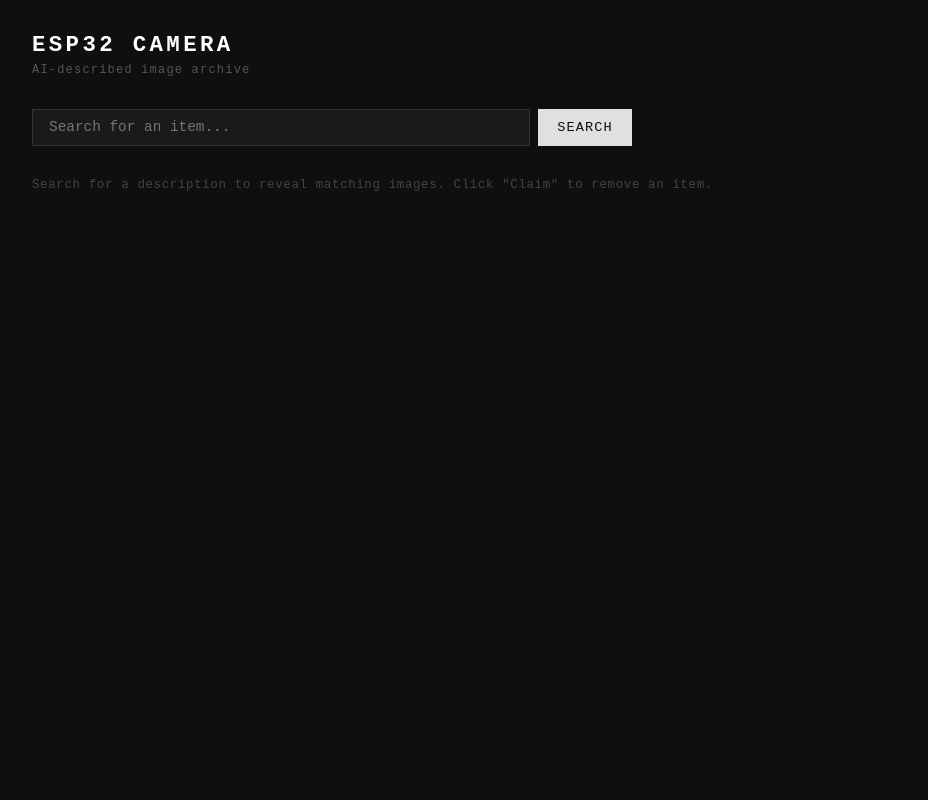
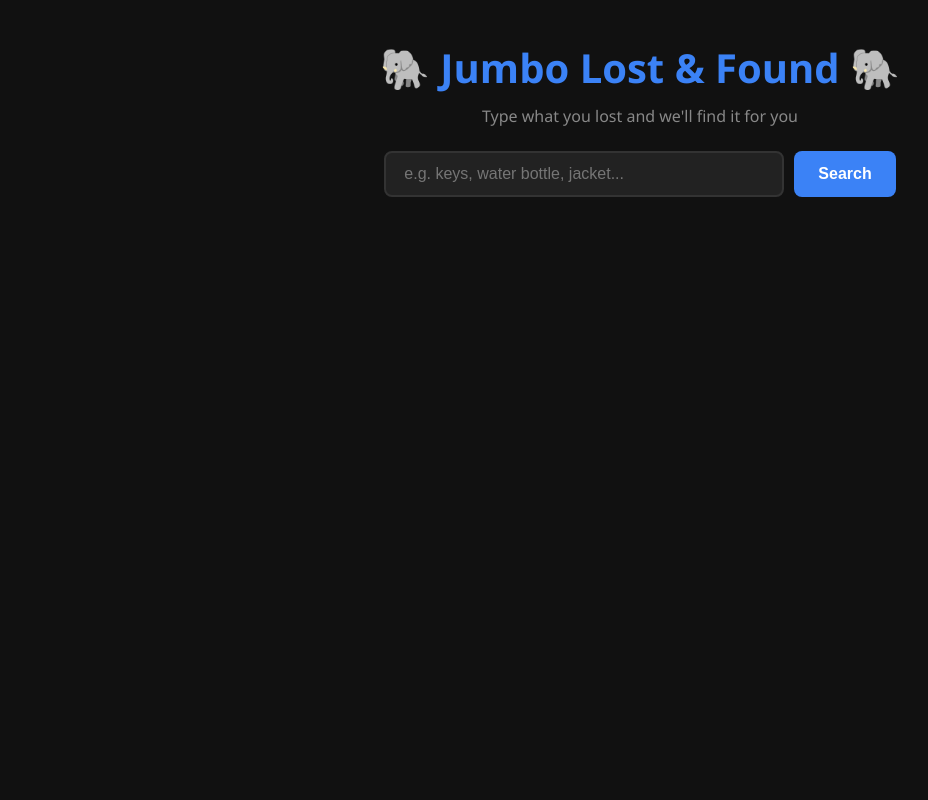
Before and after one commit to williamanderson-ship-it/ESP32cam, a Flask app: page / in a window 1280 px wide. Shown: the whole page, without its empty margins (0-928 px from the left). Run offline with Flask 3, Linux system fonts and the light colour scheme.

Commit message:
Update index.html

```diff
--- a/templates/index.html
+++ b/templates/index.html
@@ -1,58 +1,136 @@
 <!DOCTYPE html>
-<html lang="en">
+<html>
 <head>
-  <meta charset="UTF-8" />
-  <meta name="viewport" content="width=device-width, initial-scale=1.0"/>
-  <title>ESP32 Camera</title>
+    <meta charset="UTF-8">
+    <title>Jumbo Lost & Found</title>
     <style>
         * { box-sizing: border-box; margin: 0; padding: 0; }
         body {
-      font-family: 'Courier New', monospace;
-      background: #0f0f0f;
-      color: #e0e0e0;
-      min-height: 100vh;
-      padding: 2rem;
+            font-family: 'Segoe UI', sans-serif;
+            background: #111;
+            color: white;
+            padding: 40px 20px;
         }
-    h1 { font-size: 1.4rem; letter-spacing: 0.15em; text-transform: uppercase; color: #fff; margin-bottom: 0.3rem; }
-    .subtitle { font-size: 0.75rem; color: #555; letter-spacing: 0.1em; margin-bottom: 2rem; }
-    .search-row { display: flex; gap: 0.5rem; margin-bottom: 2rem; max-width: 600px; }
-    input[type="text"] {
-      flex: 1; background: #1a1a1a; border: 1px solid #333; color: #e0e0e0;
-      padding: 0.6rem 1rem; font-family: inherit; font-size: 0.9rem; outline: none; transition: border-color 0.2s;
+        header {
+            text-align: center;
+            margin-bottom: 40px;
         }
-    input[type="text"]:focus { border-color: #888; }
-    button {
-      background: #e0e0e0; color: #0f0f0f; border: none; padding: 0.6rem 1.2rem;
-      font-family: inherit; font-size: 0.85rem; letter-spacing: 0.08em; text-transform: uppercase; cursor: pointer;
+        header h1 {
+            font-size: 2.5rem;
+            color: #3b82f6;
+            margin-bottom: 10px;
         }
-    button:hover { background: #fff; }
-    #status { font-size: 0.8rem; color: #555; margin-bottom: 1.5rem; letter-spacing: 0.05em; }
-    .hint { font-size: 0.78rem; color: #444; margin-bottom: 1.5rem; letter-spacing: 0.05em; }
-    .grid { display: grid; grid-template-columns: repeat(auto-fill, minmax(280px, 1fr)); gap: 1.2rem; }
-    .card { background: #1a1a1a; border: 1px solid #2a2a2a; overflow: hidden; }
-    .card img { width: 100%; aspect-ratio: 4/3; object-fit: cover; display: block; background: #111; }
-    .card-body { padding: 0.8rem; }
-    .card-desc { font-size: 0.8rem; color: #bbb; line-height: 1.5; margin-bottom: 0.5rem; }
-    .card-time { font-size: 0.68rem; color: #444; letter-spacing: 0.06em; margin-bottom: 0.8rem; }
+        header p {
+            color: #888;
+            font-size: 1rem;
+            margin-bottom: 24px;
+        }
+        .search-box {
+            display: flex;
+            justify-content: center;
+            gap: 10px;
+            margin-bottom: 20px;
+        }
+        .search-box input {
+            width: 400px;
+            padding: 12px 18px;
+            border-radius: 8px;
+            border: 2px solid #333;
+            background: #222;
+            color: white;
+            font-size: 1rem;
+            outline: none;
+            transition: border 0.2s;
+        }
+        .search-box input:focus { border-color: #3b82f6; }
+        .search-box button {
+            padding: 12px 24px;
+            background: #3b82f6;
+            color: white;
+            border: none;
+            border-radius: 8px;
+            font-size: 1rem;
+            cursor: pointer;
+            font-weight: bold;
+        }
+        .search-box button:hover { background: #2563eb; }
+        #status {
+            text-align: center;
+            color: #888;
+            margin-bottom: 20px;
+            font-size: 0.9rem;
+        }
+        .items {
+            max-width: 700px;
+            margin: 0 auto;
+            display: flex;
+            flex-direction: column;
+            gap: 20px;
+        }
+        .item {
+            background: #222;
+            border-radius: 10px;
+            padding: 15px;
+            display: flex;
+            gap: 20px;
+            align-items: flex-start;
+        }
+        .item img {
+            width: 200px;
+            height: 150px;
+            object-fit: cover;
+            border-radius: 8px;
+            flex-shrink: 0;
+        }
+        .item-info { flex: 1; }
+        .description {
+            font-size: 1rem;
+            line-height: 1.6;
+            color: #ddd;
+        }
+        .time {
+            color: #888;
+            font-size: 0.75rem;
+            margin-top: 8px;
+        }
         .claim-btn {
-      width: 100%; background: transparent; border: 1px solid #555; color: #888;
-      padding: 0.5rem; font-family: inherit; font-size: 0.75rem; letter-spacing: 0.1em;
-      text-transform: uppercase; cursor: pointer; transition: all 0.2s;
+            margin-top: 14px;
+            padding: 8px 20px;
+            background: #22c55e;
+            color: white;
+            border: none;
+            border-radius: 8px;
+            font-size: 0.9rem;
+            font-weight: bold;
+            cursor: pointer;
         }
-    .claim-btn:hover { background: #e0e0e0; color: #0f0f0f; border-color: #e0e0e0; }
-    .claim-btn:disabled { opacity: 0.3; cursor: not-allowed; }
+        .claim-btn:hover { background: #16a34a; }
+        .claim-btn:disabled { opacity: 0.4; cursor: not-allowed; }
+        .no-results {
+            text-align: center;
+            color: #888;
+            margin-top: 60px;
+            font-size: 1.1rem;
+        }
+        mark {
+            background: #3b82f6;
+            color: black;
+            border-radius: 3px;
+            padding: 0 2px;
+        }
     </style>
 </head>
 <body>
-  <h1>ESP32 Camera</h1>
-  <p class="subtitle">AI-described image archive</p>
-  <div class="search-row">
-    <input type="text" id="searchInput" placeholder="Search for an item..." />
-    <button onclick="search()">Search</button>
+    <header>
+        <h1>🐘 Jumbo Lost &amp; Found 🐘</h1>
+        <p>Type what you lost and we'll find it for you</p>
+        <div class="search-box">
+            <input type="text" id="search" placeholder="e.g. keys, water bottle, jacket..." />
+            <button onclick="doSearch()">Search</button>
         </div>
         <div id="status"></div>
-  <p class="hint">Search for a description to reveal matching images. Click "Claim" to remove an item.</p>
-  <div class="grid" id="grid"></div>
+    </header>
+    <div class="items" id="items"></div>
 
     <script>
         function formatTime(iso) {
@@ -60,76 +138,89 @@
             return d.toLocaleString();
         }
 
-    async function search() {
-      const q = document.getElementById('searchInput').value.trim();
-      if (!q) {
-        document.getElementById('status').textContent = 'Enter a search term to find items.';
-        document.getElementById('grid').innerHTML = '';
-        return;
-      }
-      document.getElementById('status').textContent = 'Searching...';
-      try {
-        const res = await fetch(`/search?q=${encodeURIComponent(q)}`);
-        const data = await res.json();
-        renderCards(data, q);
-      } catch (e) {
-        document.getElementById('status').textContent = 'Error loading results.';
-      }
+        function highlight(text, query) {
+            if (!query) return text;
+            const words = query.trim().split(/\s+/);
+            let result = text;
+            words.forEach(word => {
+                if (word.length < 2) return;
+                const re = new RegExp('(' + word.replace(/[.*+?^${}()|[\]\\]/g, '\\$&') + ')', 'gi');
+                result = result.replace(re, '<mark>$1</mark>');
+            });
+            return result;
         }
 
-    async function claim(id, cardEl, btn) {
+        async function claimItem(id, itemEl, btn) {
             btn.disabled = true;
             btn.textContent = 'Claiming...';
             try {
                 const res = await fetch(`/claim/${id}`, { method: 'DELETE' });
                 if (res.ok) {
-          cardEl.style.transition = 'opacity 0.3s';
-          cardEl.style.opacity = '0';
-          setTimeout(() => cardEl.remove(), 300);
+                    itemEl.style.transition = 'opacity 0.3s';
+                    itemEl.style.opacity = '0';
+                    setTimeout(() => itemEl.remove(), 300);
                 } else {
                     btn.disabled = false;
-          btn.textContent = 'Claim';
+                    btn.textContent = '✓ Claim';
                     alert('Failed to claim item.');
                 }
             } catch (e) {
                 btn.disabled = false;
-        btn.textContent = 'Claim';
+                btn.textContent = '✓ Claim';
                 alert('Error claiming item.');
             }
         }
 
-    function renderCards(images, query) {
-      const grid = document.getElementById('grid');
+        async function doSearch() {
+            const query = document.getElementById('search').value.trim();
+            const container = document.getElementById('items');
             const status = document.getElementById('status');
 
-      if (!images.length) {
-        grid.innerHTML = '';
-        status.textContent = `No items found matching "${query}"`;
+            if (!query) {
+                container.innerHTML = '';
+                status.textContent = '';
                 return;
             }
 
-      status.textContent = `${images.length} item${images.length !== 1 ? 's' : ''} matching "${query}"`;
+            status.textContent = 'Searching...';
 
-      grid.innerHTML = '';
-      images.forEach(img => {
-        const card = document.createElement('div');
-        card.className = 'card';
-        card.innerHTML = `
-          <img src="${img.url}" alt="captured image" loading="lazy" />
-          <div class="card-body">
-            <p class="card-desc">${img.description || 'No description.'}</p>
-            <p class="card-time">${formatTime(img.created_at)}</p>
-            <button class="claim-btn">Claim</button>
+            try {
+                const res = await fetch(`/search?q=${encodeURIComponent(query)}`);
+                const data = await res.json();
+
+                if (!data.length) {
+                    container.innerHTML = `<div class="no-results">No items found matching "${query}"</div>`;
+                    status.textContent = '0 results';
+                    return;
+                }
+
+                status.textContent = `${data.length} item(s) found`;
+                container.innerHTML = '';
+
+                data.forEach(item => {
+                    const el = document.createElement('div');
+                    el.className = 'item';
+                    el.innerHTML = `
+                        <img src="${item.url}" alt="lost item" />
+                        <div class="item-info">
+                            <div class="description">${highlight(item.description, query)}</div>
+                            <div class="time">🕐 Handed in: ${formatTime(item.created_at)}</div>
+                            <div class="time">📍 Location: NOLOP</div>
+                            <button class="claim-btn">✓ Claim</button>
                         </div>
                     `;
-        const btn = card.querySelector('.claim-btn');
-        btn.addEventListener('click', () => claim(img.id, card, btn));
-        grid.appendChild(card);
+                    const btn = el.querySelector('.claim-btn');
+                    btn.addEventListener('click', () => claimItem(item.id, el, btn));
+                    container.appendChild(el);
                 });
+
+            } catch (e) {
+                status.textContent = 'Error loading results.';
+            }
         }
 
-    document.getElementById('searchInput').addEventListener('keydown', e => {
-      if (e.key === 'Enter') search();
+        document.getElementById('search').addEventListener('keydown', e => {
+            if (e.key === 'Enter') doSearch();
         });
     </script>
 </body>
```
Lines whose indentation alone changed are shown as unchanged.
